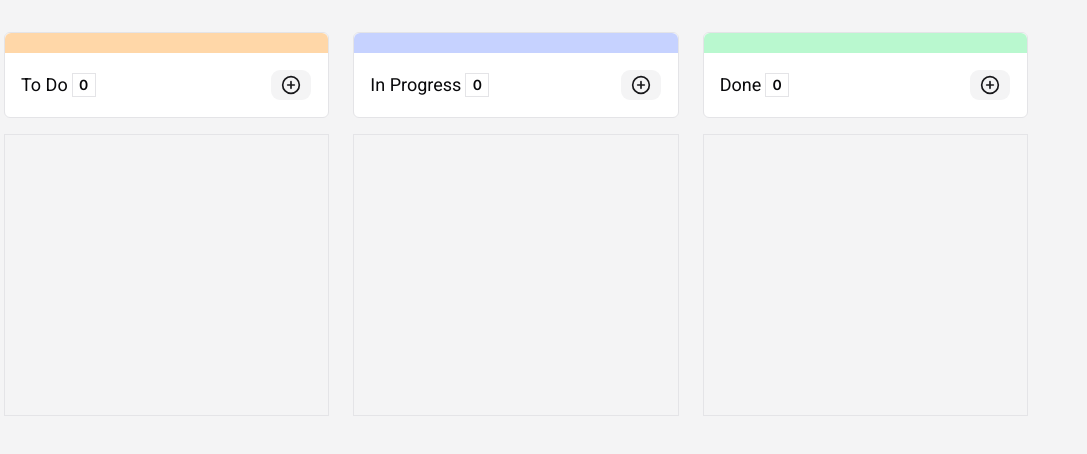
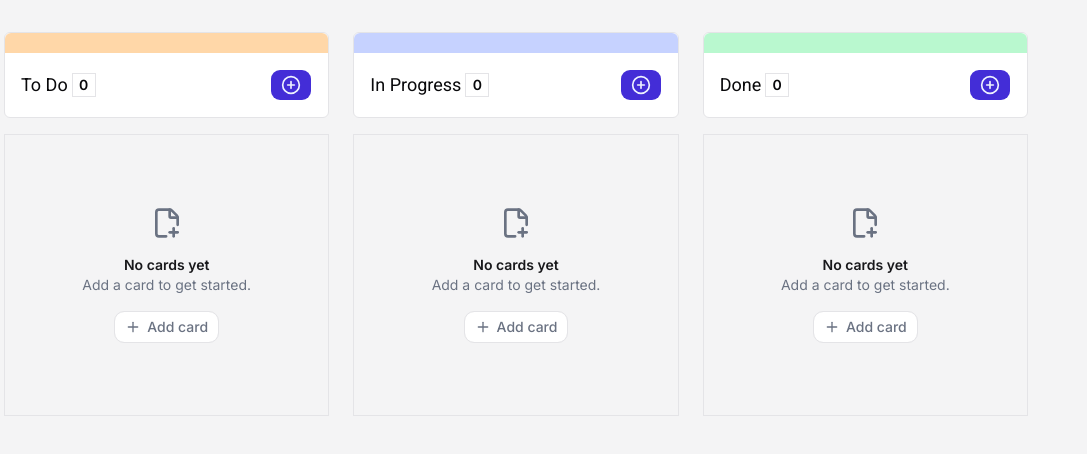
Before and after one commit to ArdalanMahmoudi/kanban-board, a Next.js app: page / in a window 1280 px wide. Shown: the top 454 px of the page, without its empty margins (0-1087 px from the left). Built offline with nearby package versions, Linux system fonts and the light colour scheme.

Commit message:
design-empty-card

```diff
--- a/package.json
+++ b/package.json
@@ -13,9 +13,9 @@
     "@prisma/client": "^7.10.0",
     "class-variance-authority": "^0.7.1",
     "cn": "^0.2.4",
+    "framer-motion": "^13.3.0",
     "lucide-react": "^1.40.0",
     "next": "16.3.4",
-    "pnpm": "^11.25.0",
     "react": "19.2.8",
     "react-dom": "19.2.8",
     "react-hot-toast": "^2.6.0",
--- a/pnpm-workspace.yaml
+++ /dev/null
@@ -1,2 +0,0 @@
-allowBuilds:
-  unrs-resolver: false
--- a/src/components/kanban/AddCardButton.tsx
+++ b/src/components/kanban/AddCardButton.tsx
@@ -17,7 +17,7 @@ import { CirclePlusIcon } from "lucide-react";
 import React from "react";
 import toast from "react-hot-toast";
 
-export function AddCardButton({ listId }: { listId: number }) {
+export function AddCardButton({ listId, DialogTriggerButton }: { listId: number, DialogTriggerButton:React.ReactElement<HTMLButtonElement> }) {
   const [text, setText] = React.useState("");
   const addCard = useBoardStore((state) => state.addCard)
 
@@ -34,9 +34,7 @@ export function AddCardButton({ listId }: { listId: number }) {
     <Dialog>
       <DialogTrigger
         render={
-          <Button variant="secondary">
-            <CirclePlusIcon className=" cursor-pointer size-5" />
-          </Button>
+          DialogTriggerButton
         }
       />
       <DialogContent className="sm:max-w-sm">
--- a/src/components/kanban/Card.tsx
+++ b/src/components/kanban/Card.tsx
@@ -4,11 +4,13 @@ import DeleteCardButton from "./DeleteCardButton";
 import { useBoardStore } from "@/stores/board.store";
 import toast from "react-hot-toast";
 import EditCardButton from "./EditCardButton";
+import { motion } from "framer-motion";
 
 type CardTypeProps = {
   dataCard: CardType;
   sourceListId: number;
   targetIndex: number;
+  listType:"To Do" | "In Progress" | "Done"
   onDragStart: (
     e: React.DragEvent<HTMLDivElement>,
     cardId: string,
@@ -21,6 +23,7 @@ const Card = ({
   dataCard,
   onDragStart,
   sourceListId,
+  listType,
   onDragOver,
   targetIndex,
 }: CardTypeProps) => {
@@ -28,7 +31,9 @@ const Card = ({
   const [newText, setNewText] = React.useState(dataCard.text);
   const editCard = useBoardStore((state) => state.editCard);
 
-  function handleIsEditCard(e: React.FormEvent<HTMLDivElement | HTMLButtonElement>) {
+  function handleIsEditCard(
+    e: React.FormEvent<HTMLDivElement | HTMLButtonElement>,
+  ) {
     e.stopPropagation();
     setIsEditing(true);
   }
@@ -36,9 +41,9 @@ const Card = ({
   function handleEditCard(e: React.KeyboardEvent<HTMLInputElement>) {
     if (e.key === "Enter") {
       if (!newText.trim()) {
-        setIsEditing(false)
+        setIsEditing(false);
         setNewText(dataCard.text);
-        return
+        return;
       }
       editCard(sourceListId, dataCard.id, newText);
       toast.success("Changed Text!");
@@ -46,12 +51,24 @@ const Card = ({
     }
     if (e.key === "Escape") {
       setIsEditing(false);
-      setNewText(dataCard.text)
+      setNewText(dataCard.text);
     }
   }
   return (
-    <div
-      className="bg-white rounded-sm flex items-center justify-between border border-border p-4 text-sm font-sans hover:cursor-text group h-16"
+    <motion.div
+      initial={{ opacity: 0, y: 14 }}
+      whileInView={{ opacity: 1, y: 0 }}
+      viewport={{ once: true, amount: 0.5 }}
+      transition={{
+        duration: 0.4,
+        ease: "backOut",
+        type: "spring",
+        stiffness: 300,
+        damping: 20,
+      }}
+      whileTap={{ scale: 0.97 }}
+      whileDrag={{ scale: 0.97 }}
+      className={`bg-white rounded-sm flex items-center justify-between  border border-border p-4 text-sm font-sans hover:cursor-text group h-16 border-l-4 ${(listType === "To Do" && "border-orange-200") || (listType === "In Progress" && "border-indigo-200") || (listType === "Done" && "border-green-200")}`}
       onDragOver={(e) => onDragOver(e, targetIndex)}
       draggable={isEditing ? false : true}
       onDragStart={(e) => onDragStart(e, dataCard.id, sourceListId)}
@@ -72,16 +89,19 @@ const Card = ({
           className="border border-border outline-0 p-2"
         />
       ) : (
+        <>
         <span>{newText}</span>
+        </>
       )}
 
       <div
         className={`flex items-center gap-2 ${isEditing ? "opacity-0" : "opacity-100"}`}
       >
+
         <EditCardButton onClick={handleIsEditCard} />
         <DeleteCardButton listId={sourceListId} cardId={dataCard.id} />
       </div>
-    </div>
+    </motion.div>
   );
 };
 
--- a/src/components/kanban/List.tsx
+++ b/src/components/kanban/List.tsx
@@ -3,10 +3,14 @@ import React from "react";
 import Card from "./Card";
 import { useBoardStore } from "@/stores/board.store";
 import { AddCardButton } from "./AddCardButton";
+import { CirclePlusIcon, FilePlusCornerIcon, Plus } from "lucide-react";
+import { Button } from "../ui/button";
 
 const List = ({ list }: { list: CardList }) => {
   const moveCard = useBoardStore((state) => state.moveCard);
-  const [hoverIndex, setHoverIndex] = React.useState<number | undefined>(undefined)
+  const [hoverIndex, setHoverIndex] = React.useState<number | undefined>(
+    undefined,
+  );
 
   const handleDragStart = (
     e: React.DragEvent<HTMLDivElement>,
@@ -25,7 +29,7 @@ const List = ({ list }: { list: CardList }) => {
     const cardId = e.dataTransfer.getData("cardId");
     const sourceListId = Number(e.dataTransfer.getData("sourceListId"));
     moveCard(cardId, sourceListId, list.id, hoverIndex);
-    setHoverIndex(undefined)
+    setHoverIndex(undefined);
   };
 
   const handleDragOverCard = (
@@ -34,7 +38,7 @@ const List = ({ list }: { list: CardList }) => {
   ) => {
     e.preventDefault();
     e.stopPropagation();
-    setHoverIndex(targetIndex)
+    setHoverIndex(targetIndex);
   };
 
   return (
@@ -52,21 +56,53 @@ const List = ({ list }: { list: CardList }) => {
             </p>
           </div>
           {/* Add-Task */}
-          <AddCardButton listId={list.id} />
+          <AddCardButton
+            listId={list.id}
+            DialogTriggerButton={
+              <Button variant={"default"}>
+                <CirclePlusIcon className=" cursor-pointer size-5" />
+              </Button>
+            }
+          />
         </div>
       </div>
       {/* Main-card */}
-      <div className="min-h-20 h-full border border-border" onDragOver={handleDragOver} onDrop={handleDrop}>
-        {list.cards.map((card,index) => (
+      <div
+        className=" min-h-20 h-full  border border-border p-2 space-y-1"
+        onDragOver={handleDragOver}
+        onDrop={handleDrop}
+      >
+        {list.cards.length === 0 ? (
+          <div className="w-full text-sm text-gray-500 p-4 flex justify-center items-center h-full flex-col gap-4">
+            <FilePlusCornerIcon className="size-8" />
+            <div className="flex flex-col items-center">
+              <h3 className="text-accent-foreground font-semibold">
+                No cards yet
+              </h3>
+              <p className="text-sm">Add a card to get started.</p>
+            </div>
+            <AddCardButton
+              listId={list.id}
+              DialogTriggerButton={
+                <Button variant={"outline"} className={"text-sm"}>
+                  <Plus /> Add card
+                </Button>
+              }
+            />
+          </div>
+        ) : (
+          list.cards.map((card, index) => (
             <Card
               key={card.id}
               dataCard={card}
               onDragStart={handleDragStart}
               sourceListId={list.id}
+              listType={list.title}
               targetIndex={index}
               onDragOver={handleDragOverCard}
             />
-        ))}
+          ))
+        )}
       </div>
     </div>
   );
--- a/src/lib/types/kanban.type.ts
+++ b/src/lib/types/kanban.type.ts
@@ -5,7 +5,7 @@ export interface CardType {
 
 export interface CardList {
   id: number;
-  title: "To Do" | "In Progress" |"Done";
+  title: string
   cards: CardType[];
 }
 export interface KanbanBoardState {
--- a/src/stores/board.store.ts
+++ b/src/stores/board.store.ts
@@ -104,7 +104,7 @@ export const useBoardStore = create<KanbanBoardState>()(
       },
       editCard: (listId: number, cardId: string, text: string) => {
         if (!text.trim()) {
-          return
+          return;
         }
         set((state) => {
           const updateCardInList = state.cardLists.map((list) => {
@@ -127,6 +127,7 @@ export const useBoardStore = create<KanbanBoardState>()(
           };
         });
       },
+
     }),
     { name: "cardList" },
   ),
```
Also changed, not shown: 2 other files (tests, documents, lock files or other folders). Lines whose indentation alone changed are shown as unchanged.
